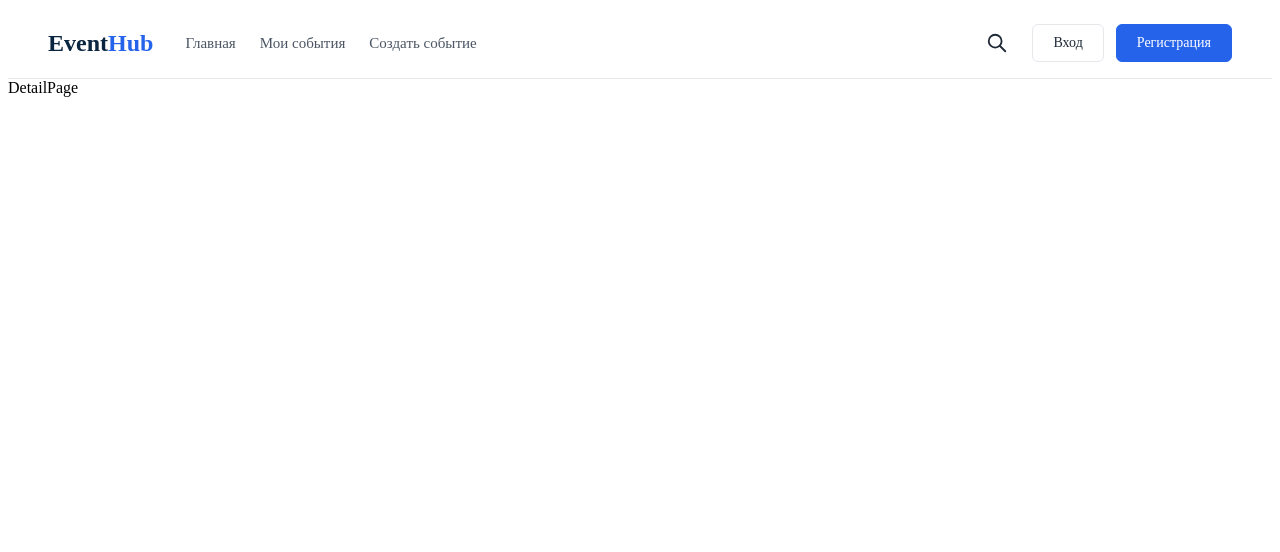
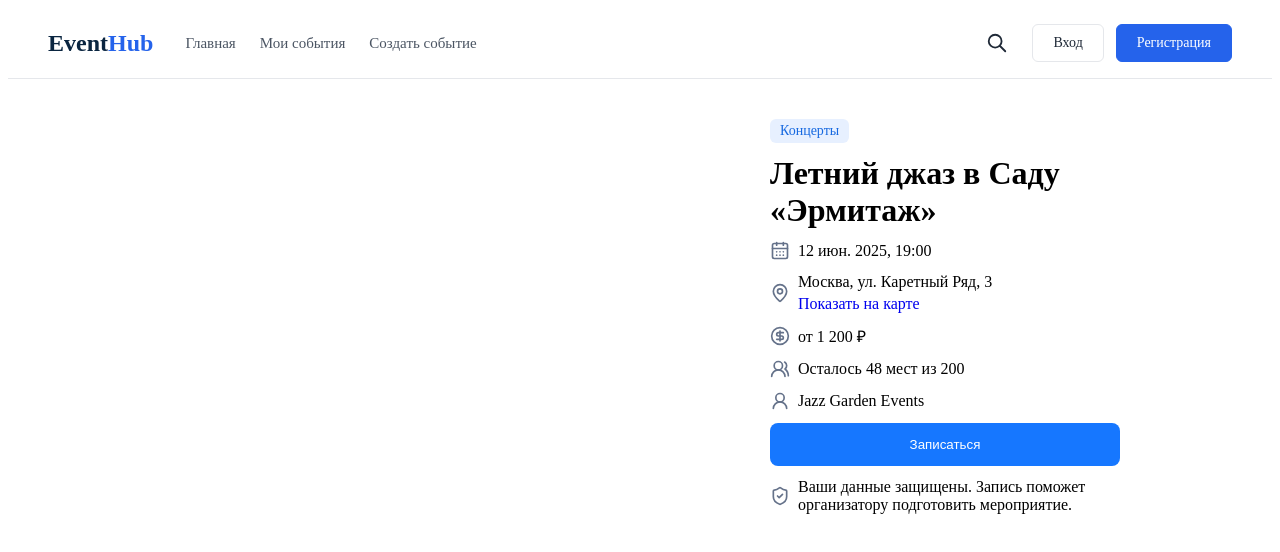
Before and after one commit to BekmurzaErnisov/EVENTHUB-FRONT, a React (Vite) app: page /events/1 in a window 1280 px wide. Shown: the top 552 px of the page. Built offline with nearby package versions, Linux system fonts and the light colour scheme.

Commit message:
Add event registration details

```diff
--- a/package.json
+++ b/package.json
@@ -11,6 +11,7 @@
   },
   "dependencies": {
     "axios": "^1.20.0",
+    "lucide-react": "^1.46.0",
     "react": "^19.2.8",
     "react-dom": "^19.2.8",
     "react-router-dom": "^7.18.3"
--- /dev/null
+++ b/src/pages/DetailPage.module.css
@@ -0,0 +1,78 @@
+.eventPage {
+    display: grid;
+    grid-template-columns: minmax(0, 1fr) 350px;
+    gap: 32px;
+    max-width: 960px;
+    margin: 40px auto;
+    padding: 0 24px;
+}
+
+.eventDetails {
+    display: flex;
+    flex-direction: column;
+    gap: 12px;
+    grid-column: 2;
+}
+
+.eventDetails > div {
+    display: flex;
+    align-items: center;
+    gap: 8px;
+}
+
+.detailIcon {
+    width: 20px;
+    text-align: center;
+    flex-shrink: 0;
+    color: #65728a;
+}
+
+.eventDetails h1 {
+    max-width: 300px;
+    width: 100%;
+    margin: 0;
+}
+
+.eventDetails p {
+    margin: 0;
+}
+
+.eventDetailsDesc {
+    display: inline-block;
+    width: fit-content;
+    padding: 4px 10px;
+    color: #1769e0;
+    background: #e7f0ff;
+    border-radius: 6px;
+    font-size: 14px;
+    font-weight: 500;
+}
+
+.eventDetails button {
+    width: 100%;
+    max-width: 350px;
+    padding: 14px;
+    background: #1677ff;
+    color: white;
+    border: none;
+    border-radius: 8px;
+}
+
+.protectionNotice {
+    display: flex;
+    align-items: flex-start;
+    max-width: 455px;
+    width: 100%;
+}
+
+
+.addressContent {
+    display: flex;
+    flex-direction: column;
+    align-items: flex-start;
+    gap: 4px;
+}
+
+.addressContent a {
+    text-decoration: none;
+}
--- a/src/pages/DetailPage.tsx
+++ b/src/pages/DetailPage.tsx
@@ -1,5 +1,79 @@
+import styles from './DetailPage.module.css';
+import { useState } from 'react';
+import {
+    CalendarDays,
+    CircleDollarSign,
+    MapPin,
+    ShieldCheck,
+    UserRound,
+    UsersRound,
+} from 'lucide-react';
+
 function DetailPage() {
-    return <>DetailPage</>
+    const [isRegistered, setIsRegistered] = useState(false)
+    const registerState = () => {
+        setIsRegistered(!isRegistered)
+
+    }
+
+    return (
+            <div className={styles.eventPage}>
+                <div className={styles.eventDetails}>
+                <span className={styles.eventDetailsDesc}>Концерты</span>
+
+            <h1>Летний джаз в Саду «Эрмитаж»</h1>
+
+            <div>
+                <CalendarDays className={styles.detailIcon} size={20} />
+                <p>12 июн. 2025, 19:00</p>
+            </div>
+
+            <div>
+                <MapPin className={styles.detailIcon} size={20} />
+                <div className={styles.addressContent}>
+                    <span>Москва, ул. Каретный Ряд, 3</span>
+                    <a
+                        href="https://www.google.com/maps/search/?api=1&query=Москва, ул. Каретный Ряд, 3"
+                        target="_blank"
+                        rel="noreferrer"
+                    >
+                        Показать на карте
+                    </a>
+                </div>
+            </div>
+
+            <div>
+                <CircleDollarSign className={styles.detailIcon} size={20} />
+                <span>от 1 200 ₽</span>
+            </div>
+
+            <div>
+                <UsersRound className={styles.detailIcon} size={20} />
+                <span>Осталось {isRegistered ? 47 : 48} мест из 200
+
+                </span>
+            </div>
+
+              <div>
+                <UserRound className={styles.detailIcon} size={20} />
+                <span>Jazz Garden Events</span>
+            </div>
+
+            <button
+            onClick={registerState}
+            disabled={isRegistered}
+            >
+            {isRegistered ? "Вы записаны" : "Записаться"}
+            </button>
+
+            <div className={styles.protectionNotice}>
+                <ShieldCheck className={styles.detailIcon} size={20} />
+                <span>Ваши данные защищены. Запись поможет организатору подготовить мероприятие.</span>
+            </div>
+
+                </div>
+            </div>
+    )
 }
 
 export default DetailPage
```
Also changed, not shown: 1 other file (tests, documents, lock files or other folders).
